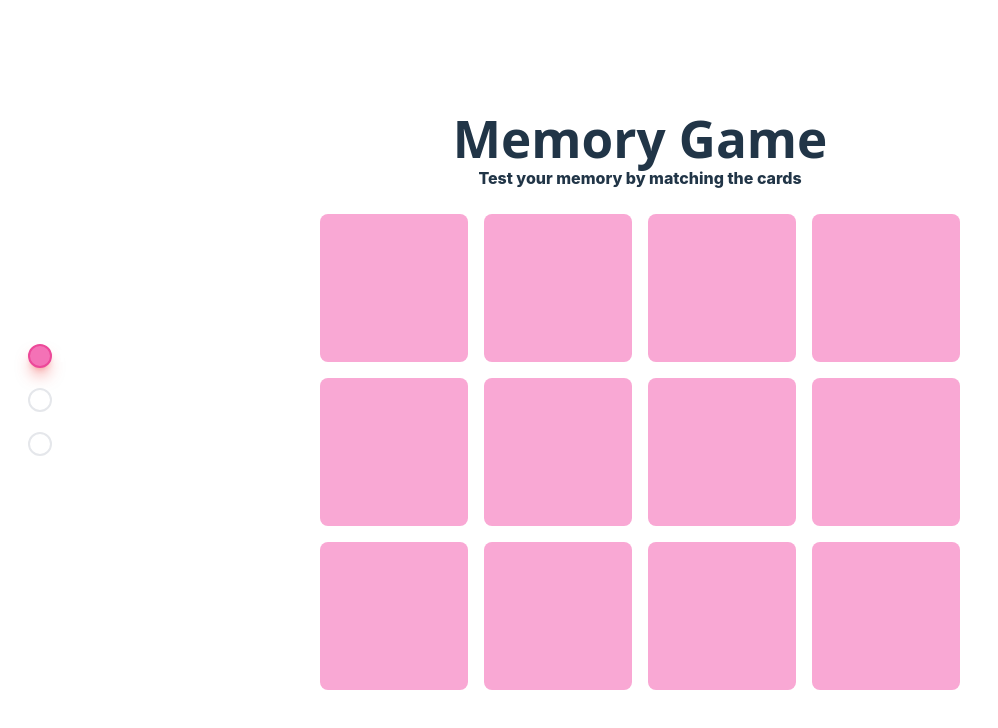
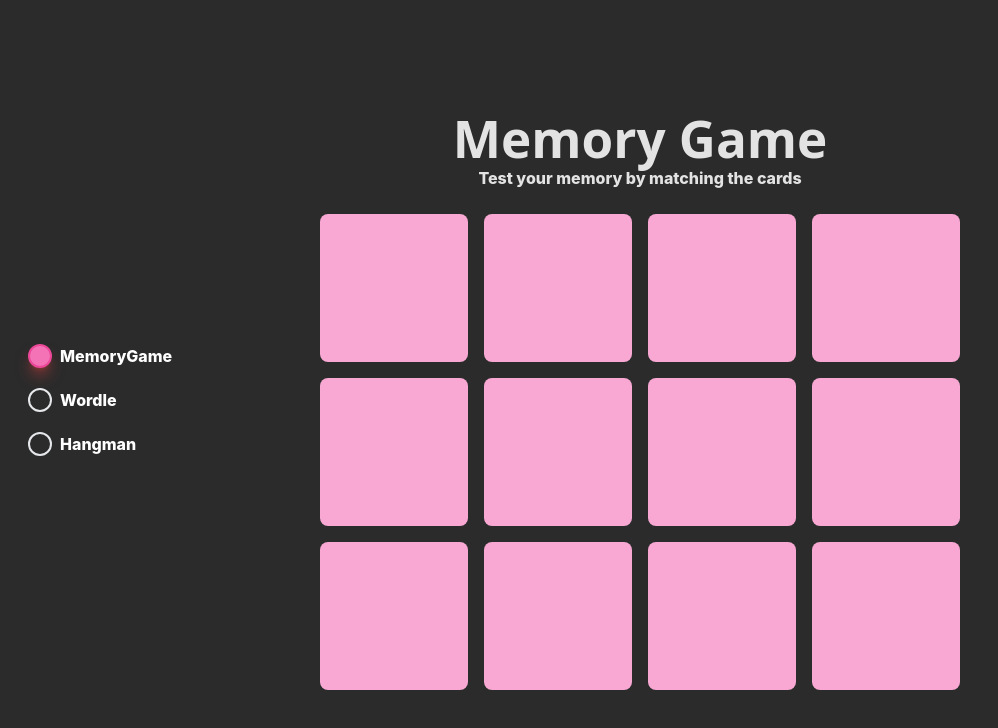
Before and after one commit to sixiann/react-games, a React (Vite) app: page / in a window 1280 px wide. Shown: the top 728 px of the page, without its empty margins (0-998 px from the left). Built offline with nearby package versions, Linux system fonts and the light colour scheme.

Commit message:
fix colors

```diff
--- a/src/index.css
+++ b/src/index.css
@@ -7,9 +7,9 @@
   line-height: 1.5;
   font-weight: 400;
 
-  color-scheme: light dark;
+  /* color-scheme: light dark; */
   color: rgba(255, 255, 255, 0.87);
-  background-color: #242424;
+  background-color: #2b2b2b;
 
   font-synthesis: none;
   text-rendering: optimizeLegibility;
@@ -51,7 +51,7 @@ button {
   transition: border-color 0.25s;
 }
 
-
+/*
 @media (prefers-color-scheme: light) {
   :root {
     color: #213547;
@@ -63,4 +63,4 @@ button {
   button {
     background-color: #f9f9f9;
   }
-}
+} */
```
